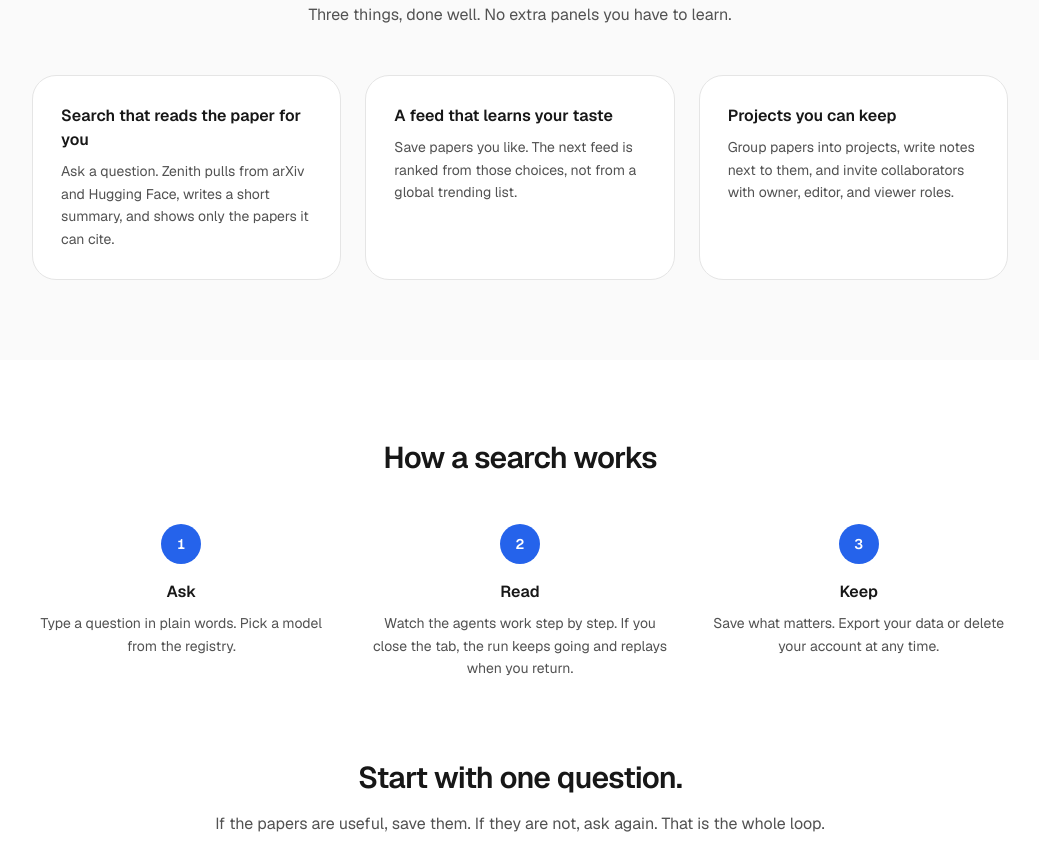
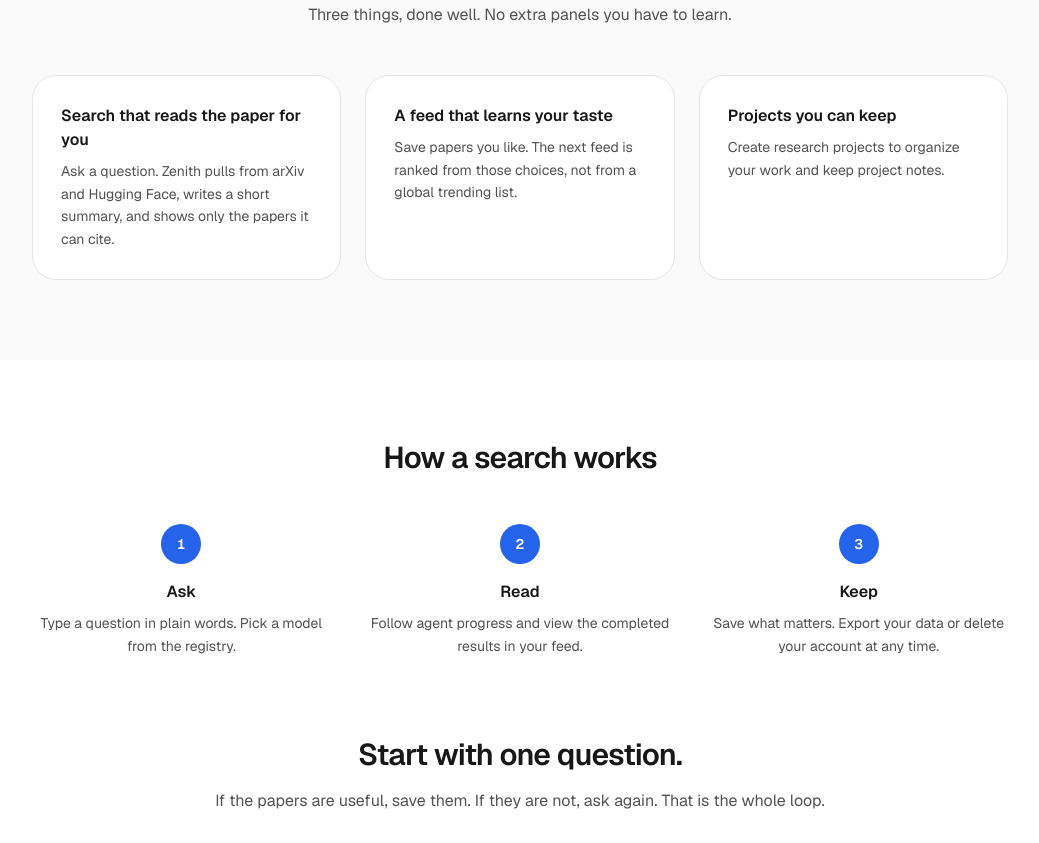
Before and after one commit to mahirmlk/Zenith, a Next.js app in the folder frontend/: page / in a window 1280 px wide. Shown: the part 700-1543 px from the top of the page, without its empty margins (120-1159 px from the left). Built offline with nearby package versions, Linux system fonts and the light colour scheme; no server answers.

Commit message:
[frontend] align landing page claims with current features

```diff
--- a/frontend/app/page.tsx
+++ b/frontend/app/page.tsx
@@ -11,7 +11,7 @@ const features = [
   },
   {
     title: 'Projects you can keep',
-    body: 'Group papers into projects, write notes next to them, and invite collaborators with owner, editor, and viewer roles.',
+    body: 'Create research projects to organize your work and keep project notes.',
   },
 ];
 
@@ -24,7 +24,7 @@ const steps = [
   {
     n: '2',
     title: 'Read',
-    body: 'Watch the agents work step by step. If you close the tab, the run keeps going and replays when you return.',
+    body: 'Follow agent progress and view the completed results in your feed.',
   },
   {
     n: '3',
```
